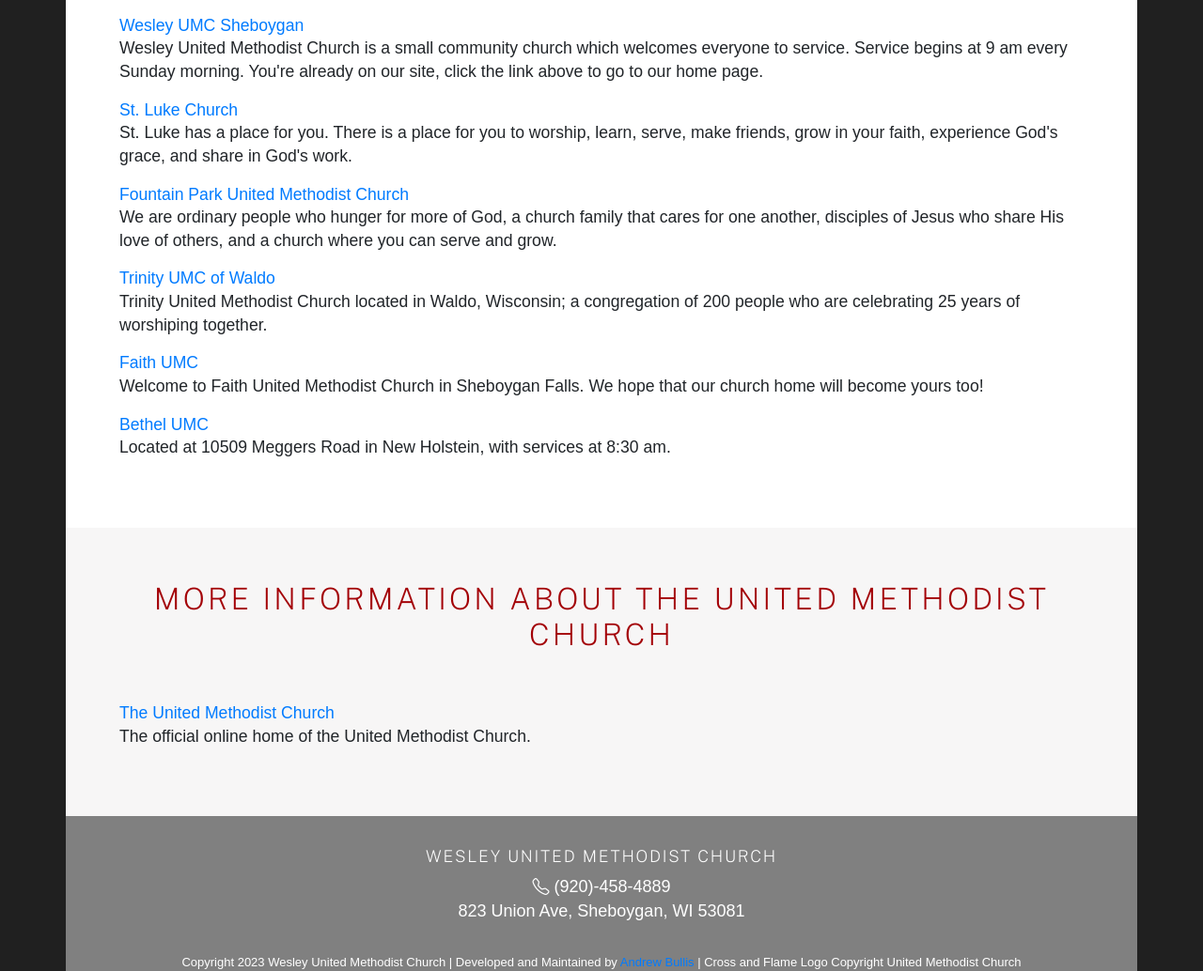
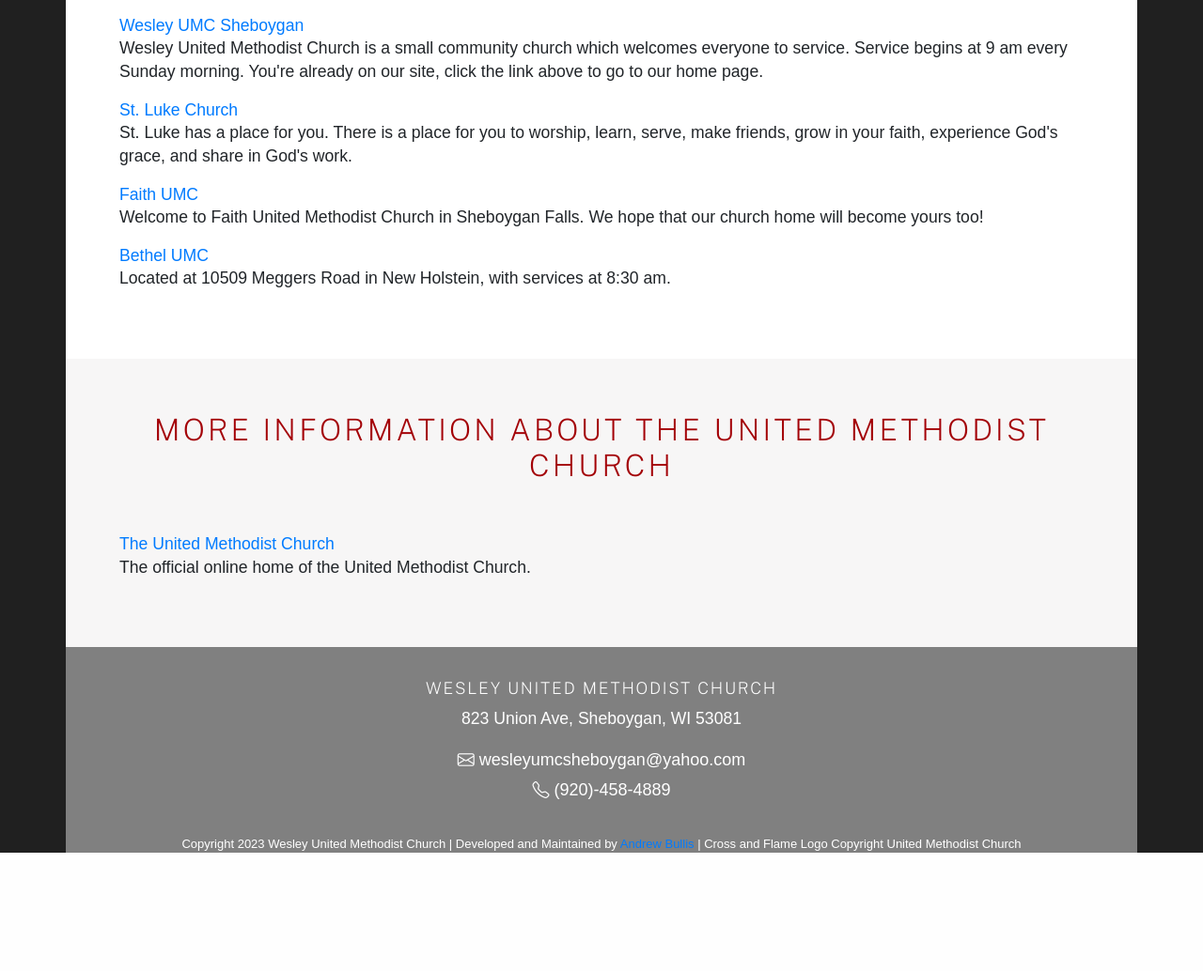
Before and after one commit to CodingHerbivore/wesleyUMC, a PHP site: page /methodist-church-links.php in a window 1280 px wide. Shown: the part 449-1483 px from the top of the page at 94% size. After the commit the page ends 1357 px from the top, so only its background shows below. Run offline with PHP 8.4, Linux system fonts and the light colour scheme; some libraries are stand-ins or nearby versions; some web fonts are replaced.

Commit message:
Add email, remove dead churches

```diff
--- a/contact-wesley-umc.php
+++ b/contact-wesley-umc.php
@@ -15,8 +15,8 @@
     <div class="col-12">
       <div class="content">
         <h1>Contact Wesley UMC</h1>
-        <p>Our main phone number at Wesley is <a class="contactPhone" href="tel:19204584889"><span itemprop="telephone">(920)-458-4889</span></a>.</p>
-        <p>You may also contact Wesley United Methodist Church by email. Our email address is <a href="mailto:wesleyumcsheboygan@gmail.com">wesleyumcsheboygan@gmail.com</a></p>
+        <p>Our main phone number at Wesley is <a href="tel:19204584889"><span itemprop="telephone">(920) 458-4889</span></a>.</p>
+        <p>You may also contact Wesley United Methodist Church by email. Our email address is <a href="mailto:wesleyumcsheboygan@yahoo.com">wesleyumcsheboygan@yahoo.com</a></p>
       </div>
     </div>
 
--- a/css/main.css
+++ b/css/main.css
@@ -218,6 +218,7 @@ h1 {
 	text-align:center;
 	font-size:large;
 	margin-bottom: 10px;
+	line-height: 2rem;
 }
 .copyright {
 	font-size: small;
@@ -256,23 +257,28 @@ h3 {
 .callIcon {
 	display: none;
 }
-.Phone {
+.Phone,
+.Email {
 	color: #FFFFFF;
 	text-decoration: none;
 }
-.Phone link {
+.Phone link,
+.Email link {
 	color: #FFFFFF;
 	text-decoration: none;
 }
-.Phone visited {
+.Phone visited,
+.Email visited {
 	color: #FFFFFF;
 	text-decoration: none;
 }
-.Phone hover {
+.Phone hover,
+.Email hover {
 	color: #FFFFFF;
 	text-decoration: none;
 }
-.Phone active {
+.Phone active,
+.Email hover {
 	color: #FFFFFF;
 	text-decoration: none;
 }
--- a/includes/bootnav.php
+++ b/includes/bootnav.php
@@ -5,10 +5,10 @@
         </button>
         <div class="collapse navbar-collapse justify-content-center" id="navbarDiv">
             <ul class="navbar-nav">
-                <li class="nav-item"><a class="nav-link active" href="https://www.wesleyumcsheboygan.com/testing" title="Go to the Wesley United Methodist Church Home Page">Home</a></li>
-                <li class="nav-item"><a class="nav-link" href="#social" title="Wesley UMC's Social Media Profiles">Social Media</a></li>
-                <li class="nav-item"><a class="nav-link" href="#directions" title="Directions to Wesley United Methodist Church">Directions</a></li>
-                <li class="nav-item"><a class="nav-link" href="#disabled" title="Information for disabled visitors">Disabled Guests</a></li>
+                <li class="nav-item"><a class="nav-link active" href="index.php" title="Go to the Wesley United Methodist Church Home Page">Home</a></li>
+                <li class="nav-item"><a class="nav-link" href="index.php#social" title="Wesley UMC's Social Media Profiles">Social Media</a></li>
+                <li class="nav-item"><a class="nav-link" href="index.php#directions" title="Directions to Wesley United Methodist Church">Directions</a></li>
+                <li class="nav-item"><a class="nav-link" href="index.php#disabled" title="Information for disabled visitors">Disabled Guests</a></li>
                 <li class="nav-item"><a class="nav-link" href="contact-wesley-umc.php" title="Contact Wesley United Methodist Church">Contact Us</a></li>
                 <li class="nav-item"><a class="nav-link" href="photos-of-wesley-umc.php" title="Photos of Wesley United Methodist Church">Photos</a></li>
                 <li class="nav-item"><a class="nav-link" href="methodist-church-links.php" title="Links to Other UMC Churches Around the Area">Links</a></li>
--- a/includes/footer.php
+++ b/includes/footer.php
@@ -3,8 +3,13 @@
 	<div class="col-12 padd center">
 		<!--<div class="fb-like" data-href="https://www.facebook.com/pages/Wesley-United-Methodist-Church/115765415113127" data-width="400" data-layout="button" data-action="like" data-size="large" data-share="true"></div></br>-->
 		<h2>Wesley United Methodist Church</h2>
-		<address id="contactInfo"><a class="Phone" href="tel:19204584889"><i class="bi-telephone"></i> (920)-458-4889</a><br/>
-		<span itemprop="address">823 Union Ave, Sheboygan, WI 53081</span></address>
+		<address>
+			<span itemprop="address">823 Union Ave, Sheboygan, WI 53081</span>
+		</address>
+		<div id="contactInfo">
+			<a class="Email" href="mailto:wesleyumcsheboygan@yahoo.com"><i class="bi bi-envelope"></i> wesleyumcsheboygan@yahoo.com</a><br/>
+			<a class="Phone" href="tel:19204584889"><i class="bi-telephone"></i> (920)-458-4889</a><br/>
+		</div>
 	</div>
 	<div class="col-12 center">
 		<span class="copyright">Copyright <?php echo date("Y") ?> Wesley United Methodist Church | Developed and Maintained by <a href="http://www.andrewbullis.us">Andrew Bullis</a> | Cross and Flame Logo Copyright United Methodist Church</span>
--- a/methodist-church-links.php
+++ b/methodist-church-links.php
@@ -19,8 +19,6 @@
         <p>Looking for a methodist church in Sheboygan, or the surrounding area? Consider some of these fine churches.</p>
         <p><a href="http://www.wesleyumcsheboygan.com">Wesley UMC Sheboygan</a><br/>Wesley United Methodist Church is a small community church which welcomes everyone to service. Service begins at 9 am every Sunday morning. You're already on our site, click the link above to go to our home page.</p>
         <p><a href="http://www.stluke.net" target="_blank" title="St. Luke Church of Sheboygan">St. Luke Church</a><br/>St. Luke has a place for you. There is a place for you to worship, learn, serve, make friends, grow in your faith, experience God's grace, and share in God's work.</p>
-        <p><a href="http://www.fountainparkumc.org" target="_blank" title="Fountain Park UMC of Sheboygan">Fountain Park United Methodist Church</a><br/>We are ordinary people who hunger for more of God, a church family that cares for one another, disciples of Jesus who share His love of others, and a church where you can serve and grow.</p>
-        <p><a href="http://www.trinityumcwaldo.org/" target="_blank" title="Trinity United Methodist Church of Waldo">Trinity UMC of Waldo</a><br/>Trinity United Methodist Church located in Waldo, Wisconsin; a congregation of 200 people who are celebrating 25 years of worshiping together.</p>
         <p><a href="http://www.faithumcshebfalls.org/" target="_blank" title="Faith United Methodist Church">Faith UMC</a><br/>Welcome to Faith United Methodist Church in Sheboygan Falls. We hope that our church home will become yours too!</p>
         <p><a href="http://www.churchofbethelumc.com/index.html" target="_blank" title="Bethel United Methodist Church">Bethel UMC</a><br/>Located at 10509 Meggers Road in New Holstein, with services at 8:30 am.</p>
       </div>
```
